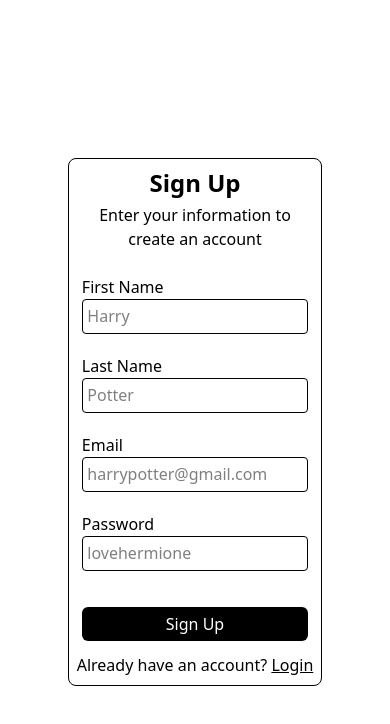
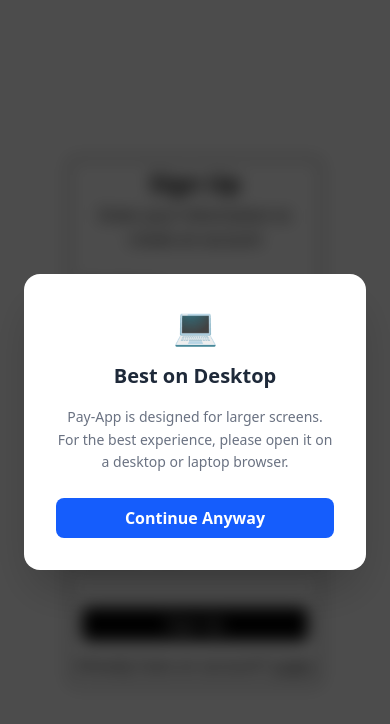
Before and after one commit to anujsolania/Pay-App, a React (Vite) app in the folder frontend/: page / in a window 390 px wide. Shown: the top 724 px of the page. Built offline with nearby package versions, Linux system fonts and the light colour scheme.

Commit message:
Desktop warning modal

```diff
--- a/frontend/src/App.jsx
+++ b/frontend/src/App.jsx
@@ -7,10 +7,38 @@
 import { ToastContainer } from "react-toastify";
 import { ProtectedRoute } from "./components/ProtectRoute/ProtectedRoute";
 import Addmoney from "./components/Addmoney";
+import { useEffect, useState } from "react";
 
 function App() {
+  const [isMobile, setIsMobile] = useState(false);
+  const [dismissed, setDismissed] = useState(false);
+
+  useEffect(() => {
+    const check = () => setIsMobile(window.innerWidth < 480);
+    check();
+    window.addEventListener("resize", check);
+    return () => window.removeEventListener("resize", check);
+  }, []);
   return (
     <>
+      {isMobile && !dismissed && (
+        <div className="fixed inset-0 z-50 flex items-center justify-center bg-black/70 backdrop-blur-sm px-6">
+          <div className="bg-white rounded-2xl shadow-2xl p-8 max-w-sm w-full text-center flex flex-col gap-4">
+            <div className="text-4xl">💻</div>
+            <h2 className="text-xl font-bold text-gray-800">Best on Desktop</h2>
+            <p className="text-gray-500 text-sm leading-relaxed">
+              Pay-App is designed for larger screens. For the best experience,
+              please open it on a desktop or laptop browser.
+            </p>
+            <button
+              onClick={() => setDismissed(true)}
+              className="mt-2 bg-blue-600 hover:bg-blue-700 text-white font-semibold py-2 px-6 rounded-lg transition-colors"
+            >
+              Continue Anyway
+            </button>
+          </div>
+        </div>
+      )}
       <Routes>
         <Route path="/" element={<Signup />}></Route>
         <Route path="/signin" element={<Signin />}></Route>
```
